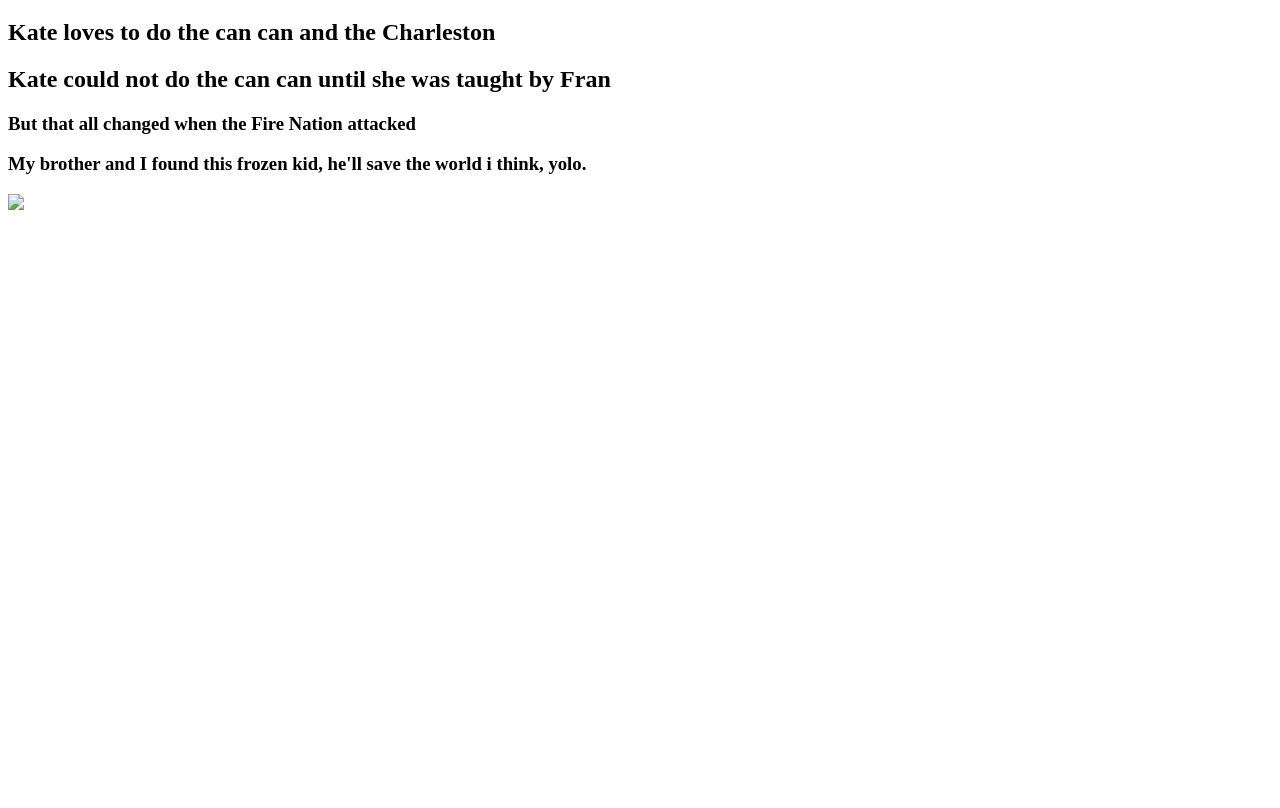
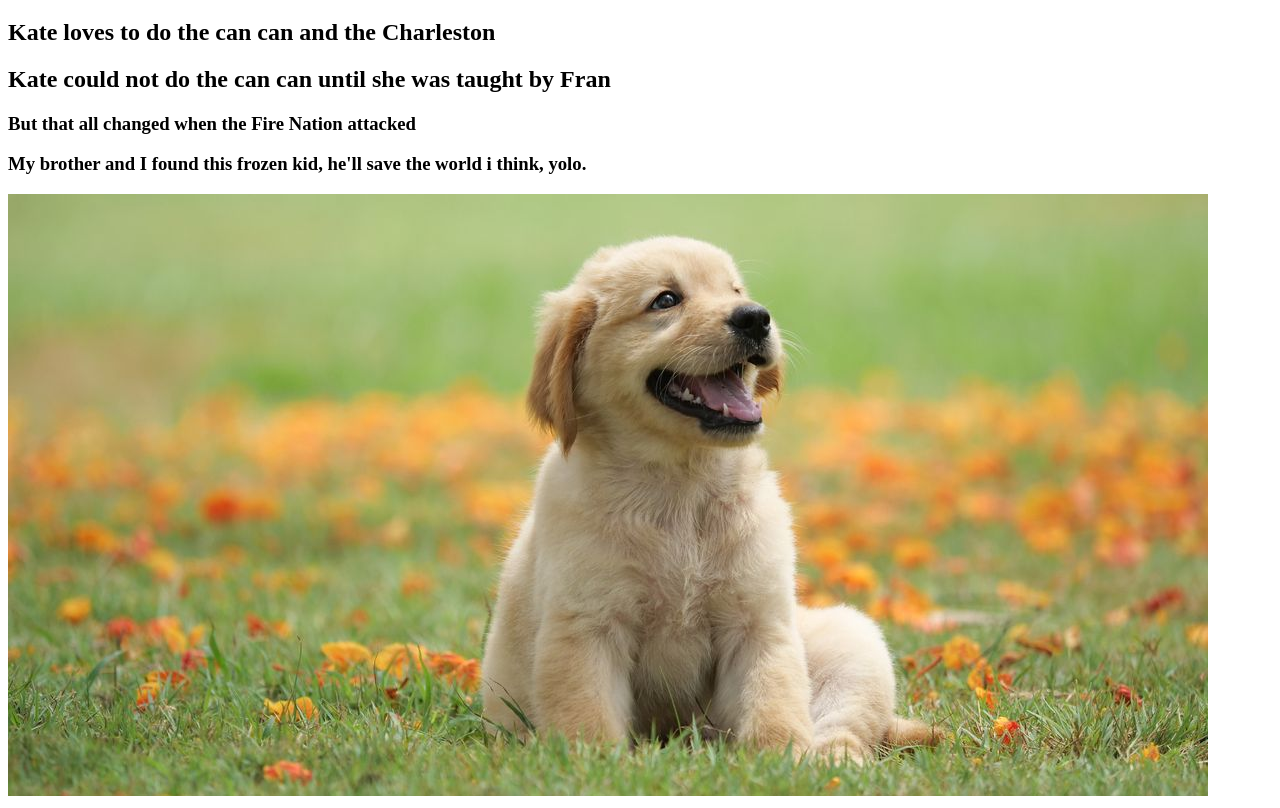
Before and after one commit to MaximillianSuiter/Kate, a plain HTML site: page index.html in a window 1280 px wide. Shown: the part 61-869 px from the top of the page. Before the commit the page ends 800 px from the top, so only its background shows below. Drawn offline with Linux system fonts and the light colour scheme.

Commit message:
added puppy pic

```diff
--- a/index.html
+++ b/index.html
@@ -12,5 +12,6 @@
     <h2>Kate could not do the can can until she was taught by Fran</h2>
     <h3>But that all changed when the Fire Nation attacked</h3>
     <h3>My brother and I found this frozen kid, he'll save the world i think, yolo.</h3>
-    <img src="doig.jpeg"
+    <img src="Puppy.jpg">
+</body>
 </html>
```
Also changed, not shown: 1 other file.
